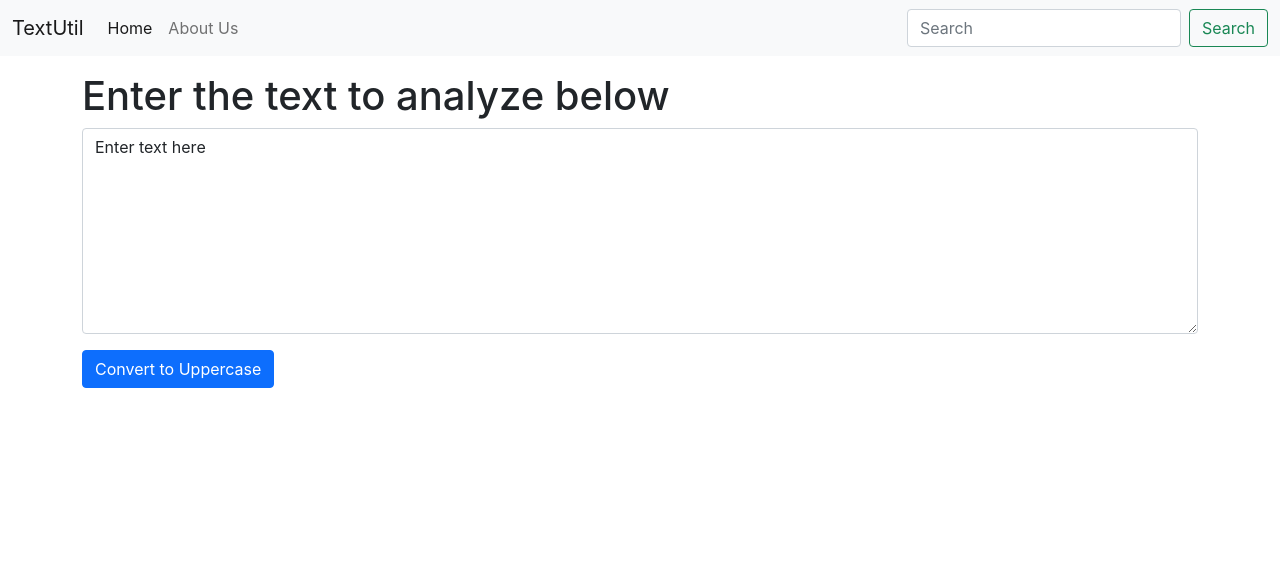
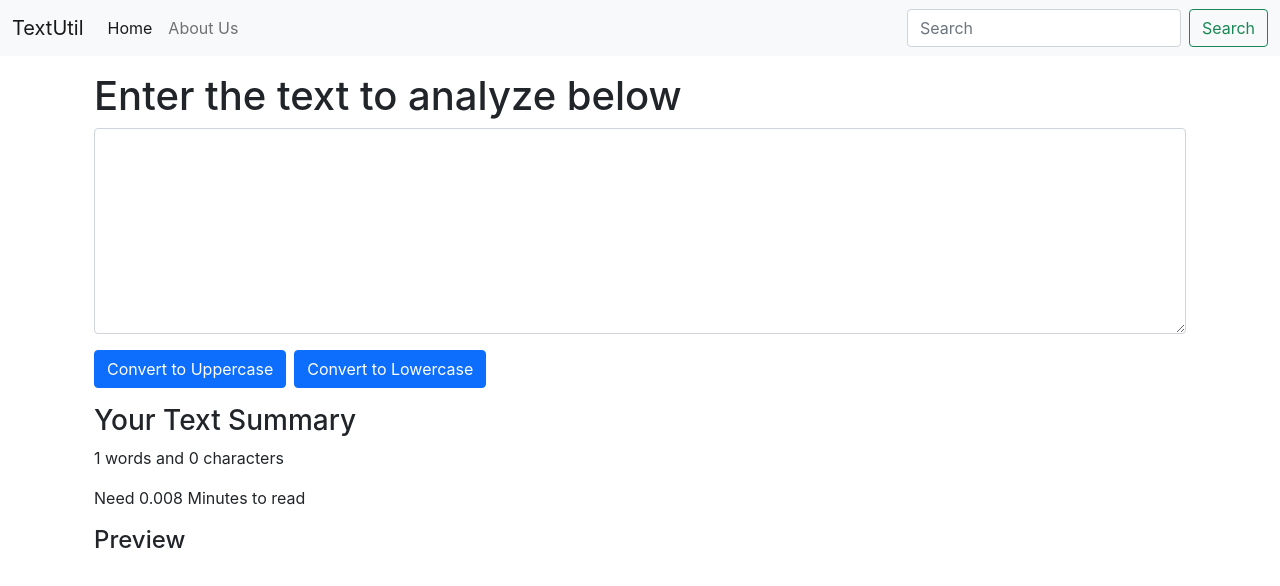
Before and after one commit to naimahassan43/textutils-app, a React (Create React App) app: page / in a window 1280 px wide. Shown: the top 586 px of the page. Built offline with nearby package versions, Linux system fonts and the light colour scheme.

Commit message:
text form components using useState hook

```diff
--- a/src/components/TextForm.js
+++ b/src/components/TextForm.js
@@ -6,13 +6,18 @@
     let newText = text.toUpperCase();
     setText(newText);
   };
+  const handleLowClick = () => {
+    // console.log("uppercase was clicked: "+ text);
+    let newText = text.toLowerCase();
+    setText(newText);
+  };
   const handleOnChange = (event) => {
     setText(event.target.value);
   };
-  const [text, setText] = useState("Enter text here");
+  const [text, setText] = useState("");
   return (
-    <div>
-      <div>
+    <>
+      <div className="container">
         <h1>{props.heading}</h1>
         <div className="mb-3">
           <textarea
@@ -26,8 +31,20 @@
         <button className="btn btn-primary" onClick={handleUpClick}>
           Convert to Uppercase
         </button>
+        <button className="btn btn-primary mx-2" onClick={handleLowClick}>
+          Convert to Lowercase
+        </button>
       </div>
-    </div>
+      <div className="container my-3">
+        <h3>Your Text Summary</h3>
+        <p>
+          {text.split(" ").length} words and {text.length} characters
+        </p>
+        <p>Need {0.008 * text.split(" ").length} Minutes to read</p>
+        <h4>Preview</h4>
+        <p>{text}</p>
+      </div>
+    </>
   );
 }
 
```
